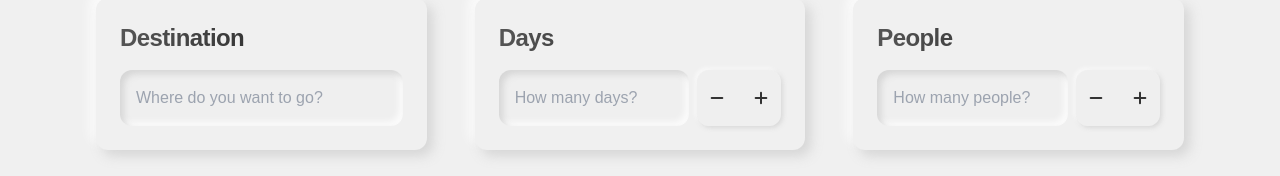
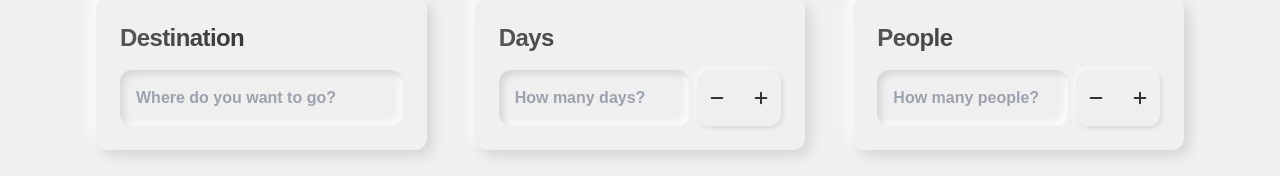
Before and after one commit to sagar-datta/travel-itinerary-ai, a Next.js app: page / in a window 1280 px wide. Both pictures are taken after a click on the button "Begin Your Journey". Shown: the part 312-488 px from the top of the page. Built offline with nearby package versions, Linux system fonts and the light colour scheme.

Commit message:
Enhance Input component styling by making font weight semi-bold for improved readability

```diff
--- a/src/app/components/common/Input.tsx
+++ b/src/app/components/common/Input.tsx
@@ -60,7 +60,7 @@ export function Input({
           onChange={(e) => onChange(e.target.value)}
           placeholder={placeholder}
           className={`
-            ${shape.borderRadius} p-4 w-full outline-none
+            ${shape.borderRadius} p-4 w-full outline-none font-semibold
             dark:bg-dark-base/50 bg-light-base/50
             dark:text-dark-text-primary text-light-text-primary
             dark:shadow-neu-dark-pressed shadow-neu-light-pressed
```
